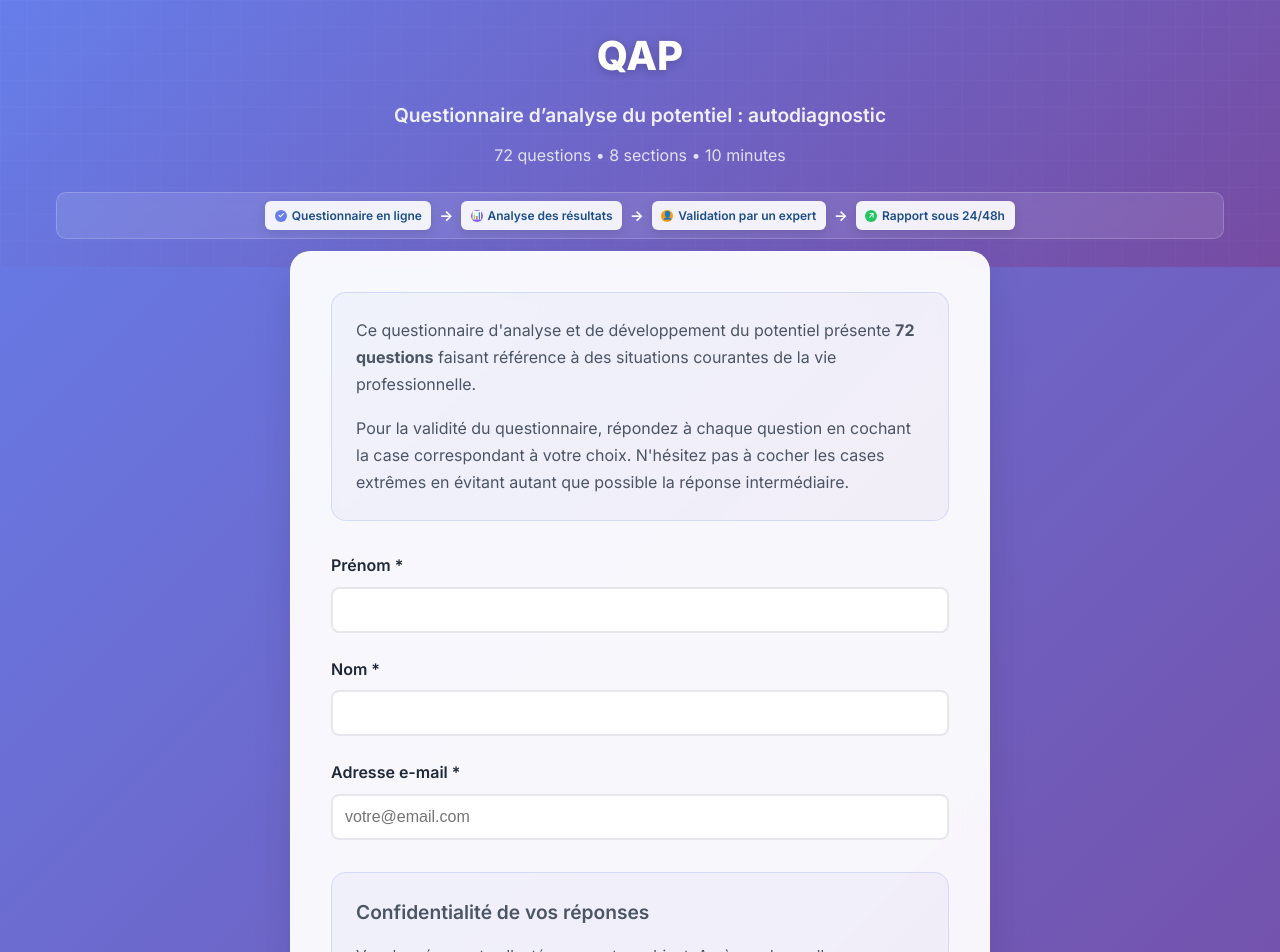
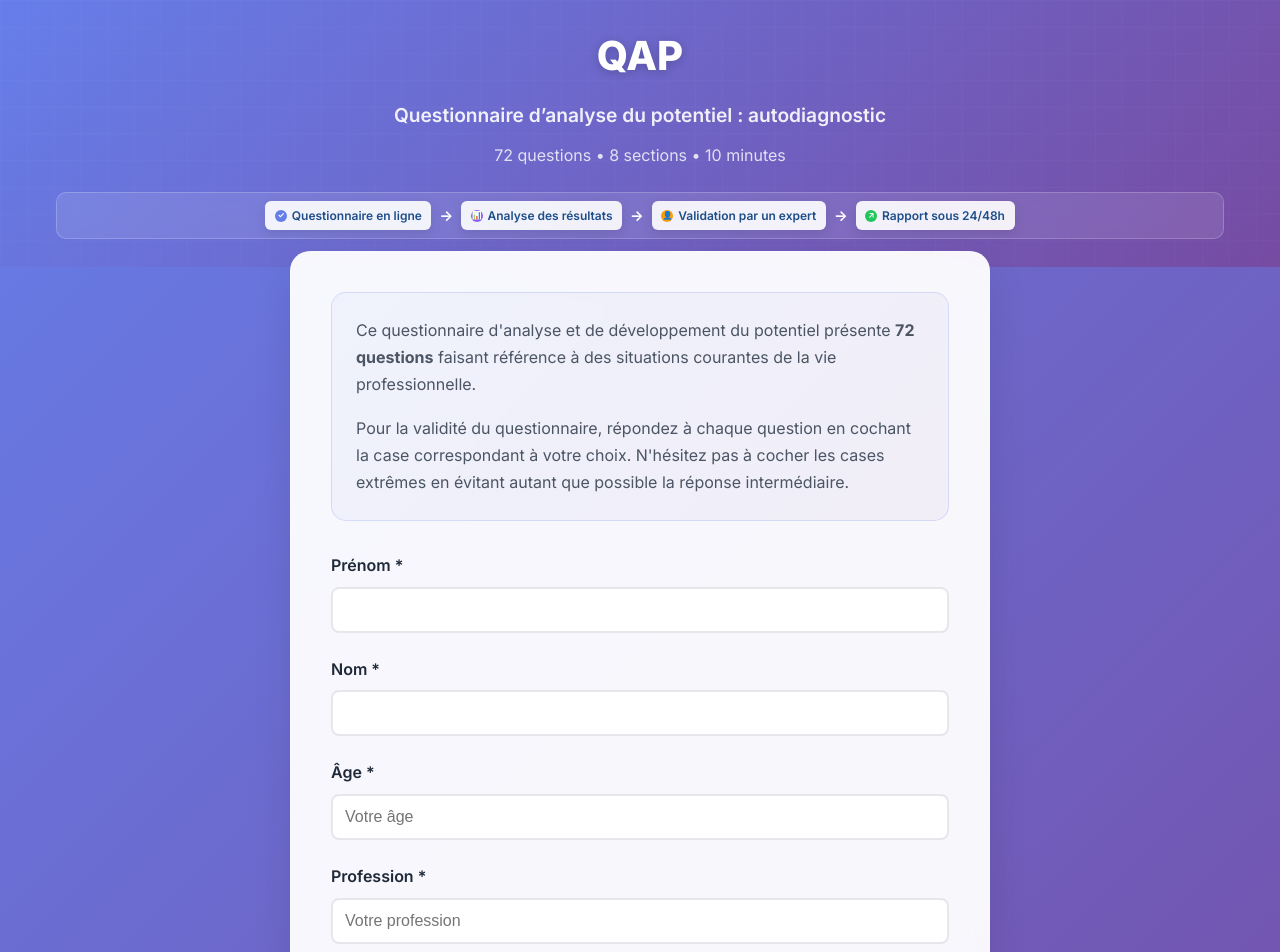
Before and after one commit to tirones-123/questionnaire-rh, a Next.js app: page / in a window 1280 px wide. Shown: the top 952 px of the page. Built offline with nearby package versions, Linux system fonts and the light colour scheme.

Commit message:
questionnairefin

```diff
--- a/pages/api/submit-questionnaire.ts
+++ b/pages/api/submit-questionnaire.ts
@@ -6,6 +6,8 @@ import { sections, responseOptions } from '../../data/questions';
 interface UserInfo {
   firstName: string;
   lastName: string;
+  age: string;
+  profession: string;
   email: string;
 }
 
@@ -52,6 +54,8 @@ export default async function handler(req: NextApiRequest, res: NextApiResponse)
     worksheet.addRow(['Informations', '', '']);
     worksheet.addRow(['Prénom', userInfo.firstName, '']);
     worksheet.addRow(['Nom', userInfo.lastName, '']);
+    worksheet.addRow(['Âge', userInfo.age, '']);
+    worksheet.addRow(['Profession', userInfo.profession, '']);
     worksheet.addRow(['Email', userInfo.email, '']);
     worksheet.addRow(['Date de completion', new Date().toLocaleDateString('fr-FR'), '']);
     worksheet.addRow(['', '', '']); // Ligne vide
@@ -68,13 +72,13 @@ export default async function handler(req: NextApiRequest, res: NextApiResponse)
       cell.alignment = { vertical: 'middle', horizontal: 'center' };
     });
 
-    // Mapping des réponses pour l'Excel
+    // Mapping des réponses pour l'Excel - seulement les lettres
     const excelResponseMapping: { [key: string]: string } = {
-      'a': 'a Tout à fait d\'accord',
-      'b': 'b Plutôt d\'accord',
-      'c': 'c Je ne sais pas me décider entre les deux grandes orientations.',
-      'd': 'd Plutôt pas d\'accord',
-      'e': 'e Pas d\'accord du tout.'
+      'a': 'a',
+      'b': 'b',
+      'c': 'c',
+      'd': 'd',
+      'e': 'e'
     };
 
     // Ajouter les réponses
@@ -126,6 +130,8 @@ export default async function handler(req: NextApiRequest, res: NextApiResponse)
             <h2>Informations du participant</h2>
             <p><strong>Prénom :</strong> ${userInfo.firstName}</p>
             <p><strong>Nom :</strong> ${userInfo.lastName}</p>
+            <p><strong>Âge :</strong> ${userInfo.age} ans</p>
+            <p><strong>Profession :</strong> ${userInfo.profession}</p>
             <p><strong>Email :</strong> ${userInfo.email}</p>
             <p><strong>Date de completion :</strong> ${new Date().toLocaleDateString('fr-FR')} à ${new Date().toLocaleTimeString('fr-FR')}</p>
 
--- a/pages/index.tsx
+++ b/pages/index.tsx
@@ -4,6 +4,8 @@ import { useRouter } from 'next/router';
 interface UserInfo {
   firstName: string;
   lastName: string;
+  age: string;
+  profession: string;
   email: string;
 }
 
@@ -12,6 +14,8 @@ export default function Home() {
   const [userInfo, setUserInfo] = useState<UserInfo>({
     firstName: '',
     lastName: '',
+    age: '',
+    profession: '',
     email: ''
   });
   const [hasExistingData, setHasExistingData] = useState(false);
@@ -32,6 +36,8 @@ export default function Home() {
         setUserInfo({
           firstName: parsedUserInfo.firstName || '',
           lastName: parsedUserInfo.lastName || '',
+          age: parsedUserInfo.age || '',
+          profession: parsedUserInfo.profession || '',
           email: parsedUserInfo.email || ''
         });
       } catch (error) {
@@ -42,7 +48,7 @@ export default function Home() {
 
   const handleSubmit = (e: React.FormEvent) => {
     e.preventDefault();
-    if (userInfo.firstName.trim() && userInfo.lastName.trim() && userInfo.email.trim() && consentAccepted) {
+    if (userInfo.firstName.trim() && userInfo.lastName.trim() && userInfo.age.trim() && userInfo.profession.trim() && userInfo.email.trim() && consentAccepted) {
       // Sauvegarder les informations utilisateur
       localStorage.setItem('user-info', JSON.stringify(userInfo));
       router.push('/questionnaire/1');
@@ -56,7 +62,7 @@ export default function Home() {
   };
 
   const handleResume = () => {
-    if (userInfo.firstName.trim() && userInfo.lastName.trim() && userInfo.email.trim() && consentAccepted) {
+    if (userInfo.firstName.trim() && userInfo.lastName.trim() && userInfo.age.trim() && userInfo.profession.trim() && userInfo.email.trim() && consentAccepted) {
       localStorage.setItem('user-info', JSON.stringify(userInfo));
       // Trouver la dernière section complétée
       const existingData = JSON.parse(localStorage.getItem('questionnaire-data') || '{}');
@@ -76,7 +82,7 @@ export default function Home() {
     }
   };
 
-  const isFormValid = userInfo.firstName.trim() && userInfo.lastName.trim() && userInfo.email.trim() && consentAccepted;
+  const isFormValid = userInfo.firstName.trim() && userInfo.lastName.trim() && userInfo.age.trim() && userInfo.profession.trim() && userInfo.email.trim() && consentAccepted;
 
   return (
     <div style={{ minHeight: '100vh' }}>
@@ -319,6 +325,38 @@ export default function Home() {
             />
           </div>
 
+          <div style={{ marginBottom: '1.5rem' }}>
+            <label htmlFor="age" style={{ display: 'block', marginBottom: '0.5rem', fontWeight: '600' }}>
+              Âge *
+            </label>
+            <input
+              type="number"
+              id="age"
+              value={userInfo.age}
+              onChange={(e) => setUserInfo(prev => ({ ...prev, age: e.target.value }))}
+              className="input-field"
+              required
+              min="16"
+              max="99"
+              placeholder="Votre âge"
+            />
+          </div>
+
+          <div style={{ marginBottom: '1.5rem' }}>
+            <label htmlFor="profession" style={{ display: 'block', marginBottom: '0.5rem', fontWeight: '600' }}>
+              Profession *
+            </label>
+            <input
+              type="text"
+              id="profession"
+              value={userInfo.profession}
+              onChange={(e) => setUserInfo(prev => ({ ...prev, profession: e.target.value }))}
+              className="input-field"
+              required
+              placeholder="Votre profession"
+            />
+          </div>
+
           <div style={{ marginBottom: '2rem' }}>
             <label htmlFor="email" style={{ display: 'block', marginBottom: '0.5rem', fontWeight: '600' }}>
               Adresse e-mail *
@@ -380,7 +418,7 @@ export default function Home() {
                 cursor: 'pointer',
                 flex: 1
               }}>
-                J'ai lu et compris la mention relative à la confidentialité de mes réponses *
+                J'ai lu et compris la mention relative à la confidentialité de mes réponses.
               </label>
             </div>
           </div>
```
